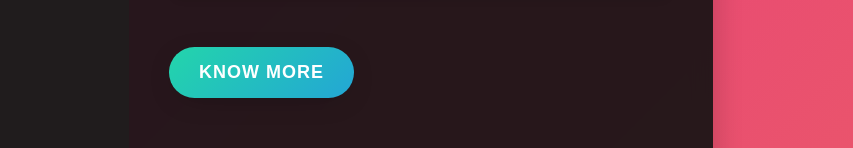
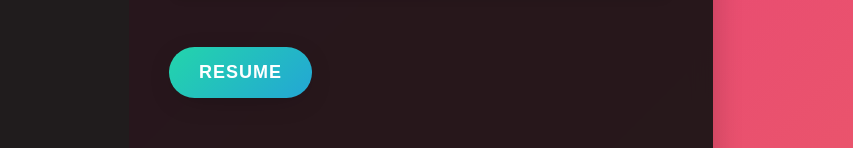
Before and after one commit to M0hammedd-Amaan/Portfoli, a plain HTML site: page index.html in a window 1280 px wide. Shown: the part 478-626 px from the top of the page, 427-1280 px from the left. Drawn offline with Linux system fonts and the light colour scheme.

Commit message:
Update index.html

```diff
--- a/index.html
+++ b/index.html
@@ -231,7 +231,7 @@
                     <span class="skill-badge">Python</span>
                 </div>
             </div>
-            <button class="know-more-btn" onclick="navigateToHome()">Know More</button>
+            <button class="know-more-btn" onclick="navigateToHome()">Resume</button>
         </div>
     </div>
 
```
